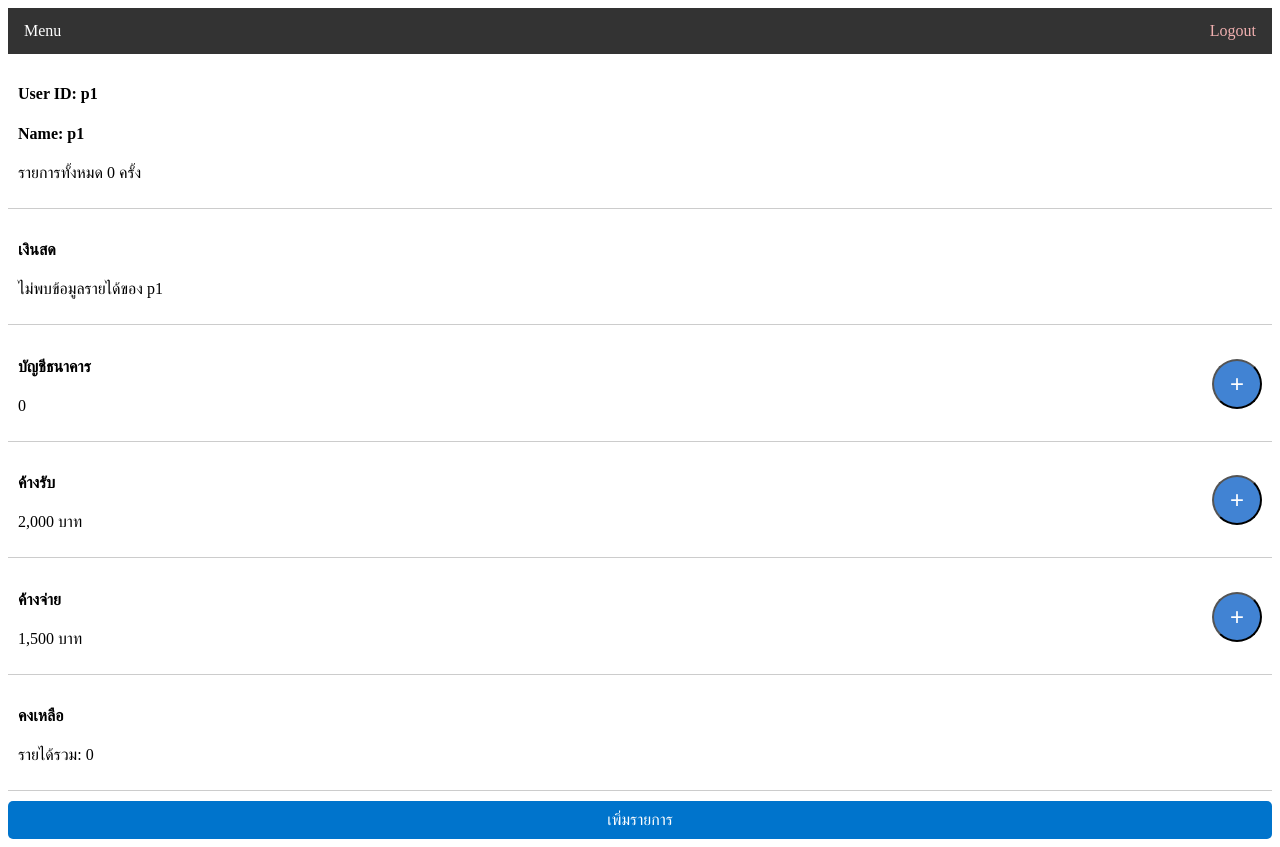
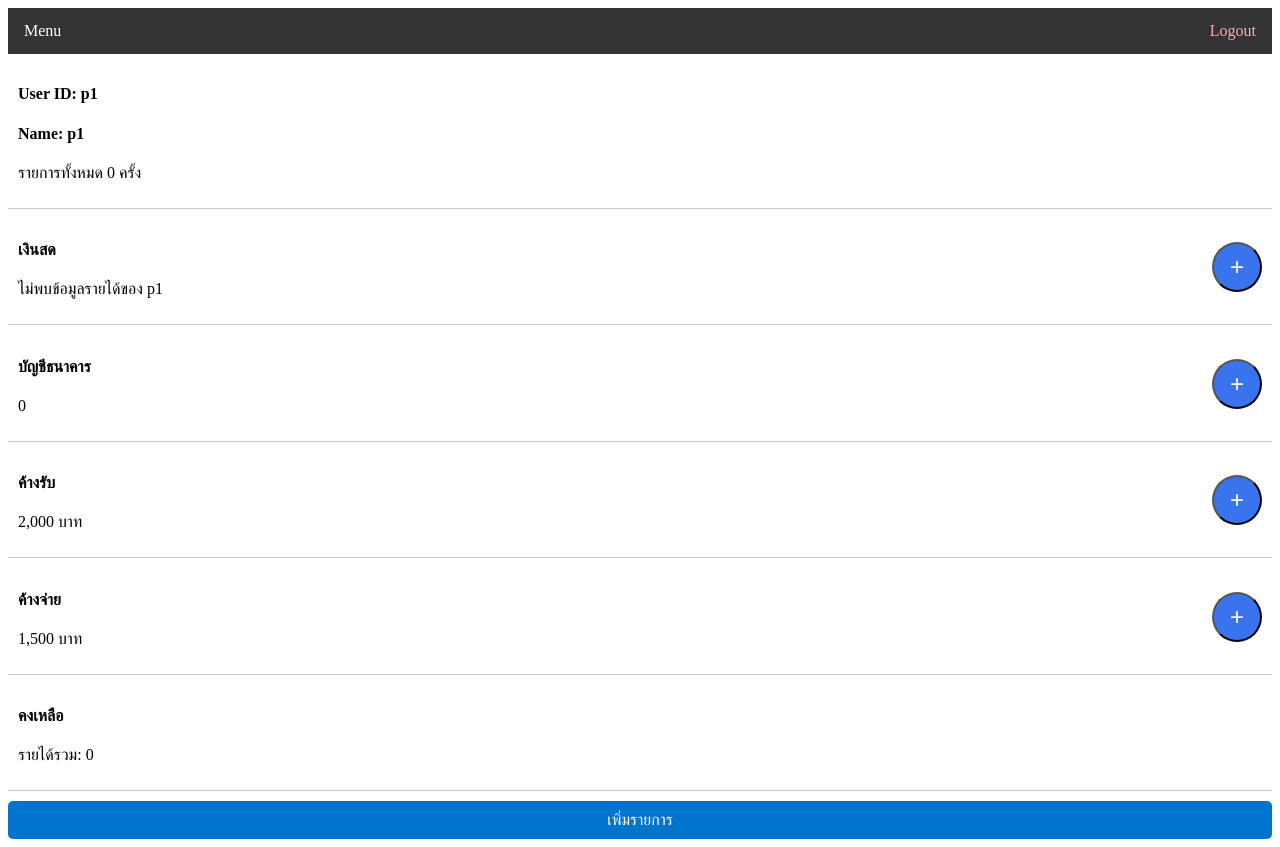
Before and after one commit to Phanurat/mn_manage, a PHP site: page /dashboard.php in a window 1280 px wide. Run offline with PHP 8.4, Linux system fonts and the light colour scheme; a user stored in the database is signed in; data comes from the database, SQL or seed files in the repository.

Commit message:
Edit CSS and Add button dashboard

```diff
--- a/dashboard.php
+++ b/dashboard.php
@@ -72,6 +72,7 @@ $row = $result->fetch_assoc();
                 ?>
             </p>
         </div>
+        <button class="circle-button">+</button>
     </div>
     <div class="card">
         <div class="container">
--- a/style/style_dashboard.css
+++ b/style/style_dashboard.css
@@ -9,7 +9,7 @@
 .circle-button {
     width: 50px;
     height: 50px;
-    background-color: #4183d3;
+    background-color: #3a73ee;
     border-radius: 50%;
     display: flex;
     justify-content: center;
```
